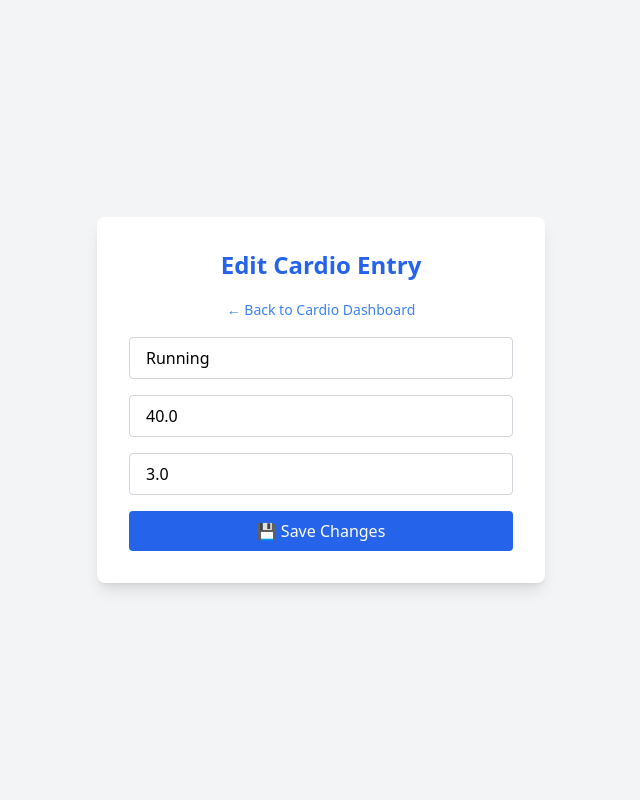
After one commit to samrosen03/port-of-power-app, a Flask app: page /edit_cardio/1 in a window 1280 px wide. The commit adds this page. Shown: the whole page, without its empty margins (319-959 px from the left). Run offline with Flask 3, Linux system fonts and the light colour scheme; a user stored in the database is signed in; style sheets or scripts are compiled from the project's sources.

Commit message:
🔥 Updated Strength|Cardio tab layout and fixed Cardio styling

```diff
--- a/app.py
+++ b/app.py
@@ -254,6 +254,24 @@ def cardio():
                            selected_activity=selected_activity,
                            pr_duration_dict=pr_duration_dict,
                            pr_distance_dict=pr_distance_dict)
+# ---------------- EDIT STRENGTH ENTRY ROUTE ----------------
+@app.route('/edit/<int:entry_id>', methods=['GET', 'POST'], endpoint='edit_entry')
+@login_required
+def edit_entry(entry_id):
+    entry = Progress.query.filter_by(id=entry_id, user_id=current_user.id).first()
+    if not entry:
+        flash("Strength entry not found or unauthorized.", "error")
+        return redirect(url_for('progress'))
+
+    if request.method == 'POST':
+        entry.exercise = request.form['exercise']
+        entry.weight = int(request.form['weight'])
+        entry.reps = int(request.form['reps'])
+        db.session.commit()
+        flash("Strength entry updated successfully!", "success")
+        return redirect(url_for('progress'))
+
+    return render_template('edit.html', entry=entry)
 
 # ---------------- DELETE ENTRY ROUTE ----------------
 @app.route('/delete/<int:entry_id>', methods=['POST'])
@@ -268,24 +286,41 @@ def delete_entry(entry_id):
         flash("Entry not found or unauthorized.", "error")
     return redirect(url_for('progress'))
 
-# ---------------- EDIT ENTRY ROUTE ----------------
-@app.route('/edit/<int:entry_id>', methods=['GET', 'POST'])
+# ---------------- DELETE CARDIO ENTRY ROUTE ----------------
+@app.route('/delete_cardio/<int:entry_id>', methods=['POST'])
 @login_required
-def edit_entry(entry_id):
-    entry = Progress.query.filter_by(id=entry_id, user_id=current_user.id).first()
+def delete_cardio(entry_id):
+    entry = Cardio.query.filter_by(id=entry_id, user_id=current_user.id).first()
+    if entry:
+        db.session.delete(entry)
+        db.session.commit()
+        flash("Cardio entry deleted successfully!", "success")
+    else:
+        flash("Cardio entry not found or unauthorized.", "error")
+    return redirect(url_for('cardio'))
+
+
+# ---------------- EDIT CARDIO ENTRY ROUTE ----------------
+@app.route('/edit_cardio/<int:entry_id>', methods=['GET', 'POST'], endpoint='edit_cardio')
+@login_required
+def edit_cardio(entry_id):
+    entry = Cardio.query.filter_by(id=entry_id, user_id=current_user.id).first()
     if not entry:
-        flash("Entry not found or unauthorized.", "error")
-        return redirect(url_for('progress'))
+        flash("Cardio entry not found or unauthorized.", "error")
+        return redirect(url_for('cardio'))
 
     if request.method == 'POST':
-        entry.exercise = request.form['exercise']
-        entry.weight = int(request.form['weight'])
-        entry.reps = int(request.form['reps'])
+        entry.activity = request.form['activity']
+        entry.duration = float(request.form['duration'])
+        entry.distance = float(request.form['distance']) if request.form['distance'] else None
         db.session.commit()
-        flash("Entry updated successfully!", "success")
-        return redirect(url_for('progress'))
+        flash("Cardio entry updated successfully!", "success")
+        return redirect(url_for('cardio'))
 
-    return render_template('edit.html', entry=entry)
+    return render_template('edit_cardio.html', entry=entry)
+
+
+
 
 # ---------------- CONTACT ROUTE ----------------
 @app.route('/contact', methods=['POST'])
--- /dev/null
+++ b/templates/edit_cardio.html
@@ -0,0 +1,34 @@
+<!DOCTYPE html>
+<!DOCTYPE html>
+<html>
+<head>
+  <title>Edit Cardio Entry</title>
+  <link href="/static/css/output.css" rel="stylesheet">
+</head>
+<body class="bg-gray-100 min-h-screen flex items-center justify-center">
+
+  <div class="bg-white p-8 rounded-lg shadow-lg w-full max-w-md">
+    <h1 class="text-2xl font-bold text-blue-600 mb-4 text-center">Edit Cardio Entry</h1>
+
+    <!-- ✅ Back to Cardio Page -->
+    <div class="text-center mb-4">
+      <a href="{{ url_for('cardio') }}" class="text-blue-500 hover:underline text-sm">← Back to Cardio Dashboard</a>
+    </div>
+
+    <!-- ✅ Edit Form -->
+    <form method="POST" class="space-y-4">
+      <input type="text" name="activity" value="{{ entry.activity }}" placeholder="Activity"
+             class="w-full border border-gray-300 rounded px-4 py-2 focus:outline-none focus:ring-2 focus:ring-blue-400" required>
+      <input type="number" name="duration" value="{{ entry.duration }}" placeholder="Duration (minutes)" step="0.1"
+             class="w-full border border-gray-300 rounded px-4 py-2 focus:outline-none focus:ring-2 focus:ring-blue-400" required>
+      <input type="number" name="distance" value="{{ entry.distance if entry.distance else '' }}" placeholder="Distance (optional)" step="0.1"
+             class="w-full border border-gray-300 rounded px-4 py-2 focus:outline-none focus:ring-2 focus:ring-blue-400">
+
+      <button type="submit" class="w-full bg-blue-600 text-white py-2 rounded hover:bg-blue-700 transition">
+        💾 Save Changes
+      </button>
+    </form>
+  </div>
+
+</body>
+</html>
```
Also changed, not shown: templates/cardio.html (+42 -31 lines), instance/progress.db, templates/index.html (line endings or trailing spaces).
